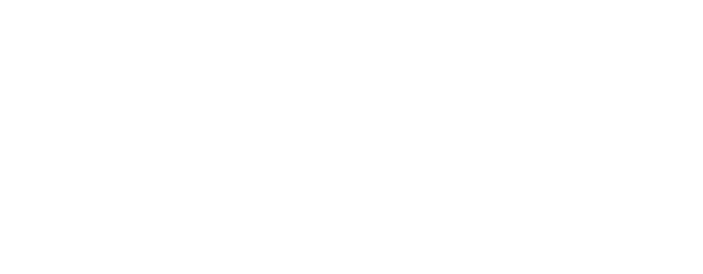
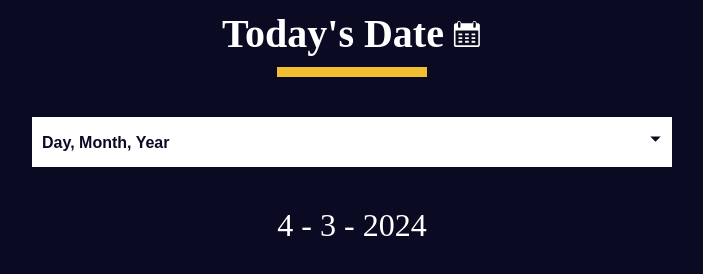
Before and after one commit to gabrielperez727/date-formatter, a plain HTML site: page index.html in a window 1280 px wide. Shown: the whole page, without its empty margins (288-991 px from the left). Drawn offline with Linux system fonts and the light colour scheme.

Commit message:
date options

```diff
--- a/app.js
+++ b/app.js
@@ -0,0 +1,25 @@
+const currentDateParagraph = document.getElementById("current-date");
+const dateOptionsSelectElement = document.getElementById("date-options");
+const date = new Date();
+const day = date.getDate();
+const month = date.getMonth() + 1;
+const year = date.getFullYear();
+const hours = date.getHours();
+const minutes = date.getMinutes();
+const formattedDate = `${day} - ${month} - ${year}`;
+currentDateParagraph.textContent = formattedDate;
+dateOptionsSelectElement.addEventListener("change", () => {
+  switch (dateOptionsSelectElement.value) {
+    case "yyyy-mm-dd":
+      currentDateParagraph.textContent = formattedDate
+        .split(" - ")
+        .reverse()
+        .join(" - ");
+      break;
+    case "mm-dd-yyyy-h-mm":
+      currentDateParagraph.textContent = `${month} - ${day} - ${year} - ${hours} Hours - ${minutes} Minutes`;
+      break;
+    default:
+      currentDateParagraph.textContent = formattedDate;
+  }
+});
--- a/index.html
+++ b/index.html
@@ -2,8 +2,93 @@
 <html lang="en">
   <head>
     <meta charset="UTF-8" />
+    <meta http-equiv="X-UA-Compatible" content="IE=edge" />
     <meta name="viewport" content="width=device-width, initial-scale=1.0" />
-    <title>Date Formatter</title>
+    <title>Learn the Date Object by Building a Date Formatter</title>
+    <link rel="stylesheet" href="style.css" />
   </head>
-  <body></body>
+  <body>
+    <main>
+      <div class="title-container">
+        <h1 class="title">Today's Date</h1>
+
+        <svg
+          class="date-svg"
+          xmlns="http://www.w3.org/2000/svg"
+          version="1.0"
+          width="512.000000pt"
+          height="512.000000pt"
+          viewBox="0 0 512.000000 512.000000"
+          preserveAspectRatio="xMidYMid meet"
+        >
+          <g
+            transform="translate(0.000000,512.000000) scale(0.100000,-0.100000)"
+            fill="#fff"
+            stroke="none"
+          >
+            <path
+              d="M1145 4777 c-71 -24 -120 -54 -164 -102 -59 -64 -83 -124 -89 -216 l-4 -77 -147 -3 c-142 -4 -149 -5 -213 -37 -81 -40 -149 -111 -177 -188 -21 -54 -21 -64 -21 -1789 0 -1725 0 -1735 21 -1789 28 -77 96 -148 177 -188 l67 -33 1950 0 1950 0 67 33 c74 36 133 96 170 170 l23 47 0 1760 0 1760 -23 47 c-37 74 -96 134 -169 170 -63 31 -71 32 -213 36 l-148 4 -4 77 c-8 133 -82 242 -200 297 -54 25 -75 29 -148 29 -94 -1 -151 -20 -220 -75 -75 -59 -130 -181 -130 -287 l0 -43 -954 0 -954 0 -7 74 c-12 137 -89 251 -201 303 -66 30 -179 39 -239 20z m209 -164 c23 -16 52 -49 66 -73 l25 -45 0 -365 0 -365 -28 -47 c-30 -52 -88 -92 -149 -103 -54 -10 -137 17 -175 57 -65 69 -64 60 -61 471 l3 373 27 41 c17 26 45 50 80 68 71 35 151 31 212 -12z m2594 11 c41 -20 59 -37 82 -78 l30 -51 0 -360 c0 -329 -2 -364 -19 -401 -36 -79 -137 -133 -222 -119 -57 10 -125 58 -151 107 -23 42 -23 50 -26 388 -3 377 -1 403 51 465 62 76 162 95 255 49z m537 -2717 l0 -1239 -24 -19 c-23 -19 -67 -19 -1916 -19 -1849 0 -1893 0 -1916 19 l-24 19 -3 1241 -2 1241 1942 -2 1943 -3 0 -1238z"
+            />
+            <path
+              d="M1112 2493 l3 -158 318 -3 317 -2 0 160 0 160 -320 0 -321 0 3 -157z"
+            />
+            <path
+              d="M2230 2490 l0 -160 315 0 315 0 0 160 0 160 -315 0 -315 0 0 -160z"
+            />
+            <path
+              d="M3342 2493 l3 -158 310 0 310 0 3 158 3 157 -316 0 -316 0 3 -157z"
+            />
+            <path
+              d="M1110 1855 l0 -155 320 0 320 0 0 155 0 155 -320 0 -320 0 0 -155z"
+            />
+            <path
+              d="M2230 1855 l0 -155 315 0 315 0 0 155 0 155 -315 0 -315 0 0 -155z"
+            />
+            <path
+              d="M3340 1855 l0 -155 315 0 315 0 0 155 0 155 -315 0 -315 0 0 -155z"
+            />
+            <path
+              d="M1117 1383 c-4 -3 -7 -78 -7 -165 l0 -158 320 0 320 0 0 165 0 165 -313 0 c-173 0 -317 -3 -320 -7z"
+            />
+            <path
+              d="M2230 1225 l0 -165 315 0 315 0 0 165 0 165 -315 0 -315 0 0 -165z"
+            />
+            <path
+              d="M3347 1383 c-4 -3 -7 -78 -7 -165 l0 -158 315 0 315 0 -2 163 -3 162 -306 3 c-168 1 -308 -1 -312 -5z"
+            />
+          </g>
+        </svg>
+      </div>
+      <div class="divider"></div>
+
+      <div class="dropdown-container">
+        <select name="date-options" id="date-options">
+          <option value="dd-mm-yyyy">Day, Month, Year</option>
+          <option value="yyyy-mm-dd">Year, Month, Day</option>
+          <option value="mm-dd-yyyy-h-mm">
+            Month, Day, Year, Hours, Minutes
+          </option>
+        </select>
+        <div class="select-icon">
+          <svg
+            class="icon"
+            xmlns="http://www.w3.org/2000/svg"
+            width="25"
+            height="35"
+            viewBox="0 0 24 24"
+          >
+            <rect x="0" fill="none" width="24" height="24" />
+
+            <g>
+              <path d="M7 10l5 5 5-5" />
+            </g>
+          </svg>
+        </div>
+      </div>
+
+      <p id="current-date"></p>
+    </main>
+
+    <script src="app.js"></script>
+  </body>
 </html>
--- a/style.css
+++ b/style.css
@@ -0,0 +1,103 @@
+*,
+*::before,
+*::after {
+  margin: 0;
+  padding: 0;
+  box-sizing: border-box;
+}
+
+:root {
+  --dark-grey: #0a0a23;
+  --white: #ffffff;
+  --yellow: #f1be32;
+}
+
+body {
+  color: var(--white);
+  background-color: var(--dark-grey);
+}
+
+.title-container {
+  margin: 10px 0;
+  display: flex;
+  align-items: center;
+  justify-content: center;
+  gap: 8px;
+}
+
+.title {
+  font-size: 2.5rem;
+}
+
+.date-svg {
+  width: 30px;
+  height: 30px;
+}
+
+.divider {
+  margin: auto;
+  width: 150px;
+  height: 10px;
+  background-color: var(--yellow);
+}
+
+.dropdown-container {
+  width: 50%;
+  margin: 40px auto;
+  position: relative;
+}
+
+select {
+  display: block;
+  margin: 20px auto 0;
+  width: 100%;
+  height: 50px;
+  font-size: 100%;
+  font-weight: bold;
+  cursor: pointer;
+  background-color: var(--white);
+  border: none;
+  color: var(--dark-grey);
+  appearance: none;
+  padding: 10px;
+  padding-right: 38px;
+  -webkit-appearance: none;
+  -moz-appearance: none;
+  transition: color 0.3s ease, background-color 0.3s ease,
+    border-bottom-color 0.3s ease;
+}
+
+.select-icon {
+  position: absolute;
+  top: 4px;
+  right: 4px;
+  width: 30px;
+  height: 36px;
+  pointer-events: none;
+  padding-left: 5px;
+  transition: background-color 0.3s ease, border-color 0.3s ease;
+}
+
+.select-icon svg.icon {
+  transition: fill 0.3s ease;
+  fill: var(--dark-grey);
+}
+
+#current-date {
+  font-size: 2rem;
+  text-align: center;
+}
+
+@media (max-width: 375px) {
+  .title {
+    font-size: 2rem;
+  }
+
+  .dropdown-container {
+    width: 80%;
+  }
+
+  .date-svg {
+    display: none;
+  }
+}
```
